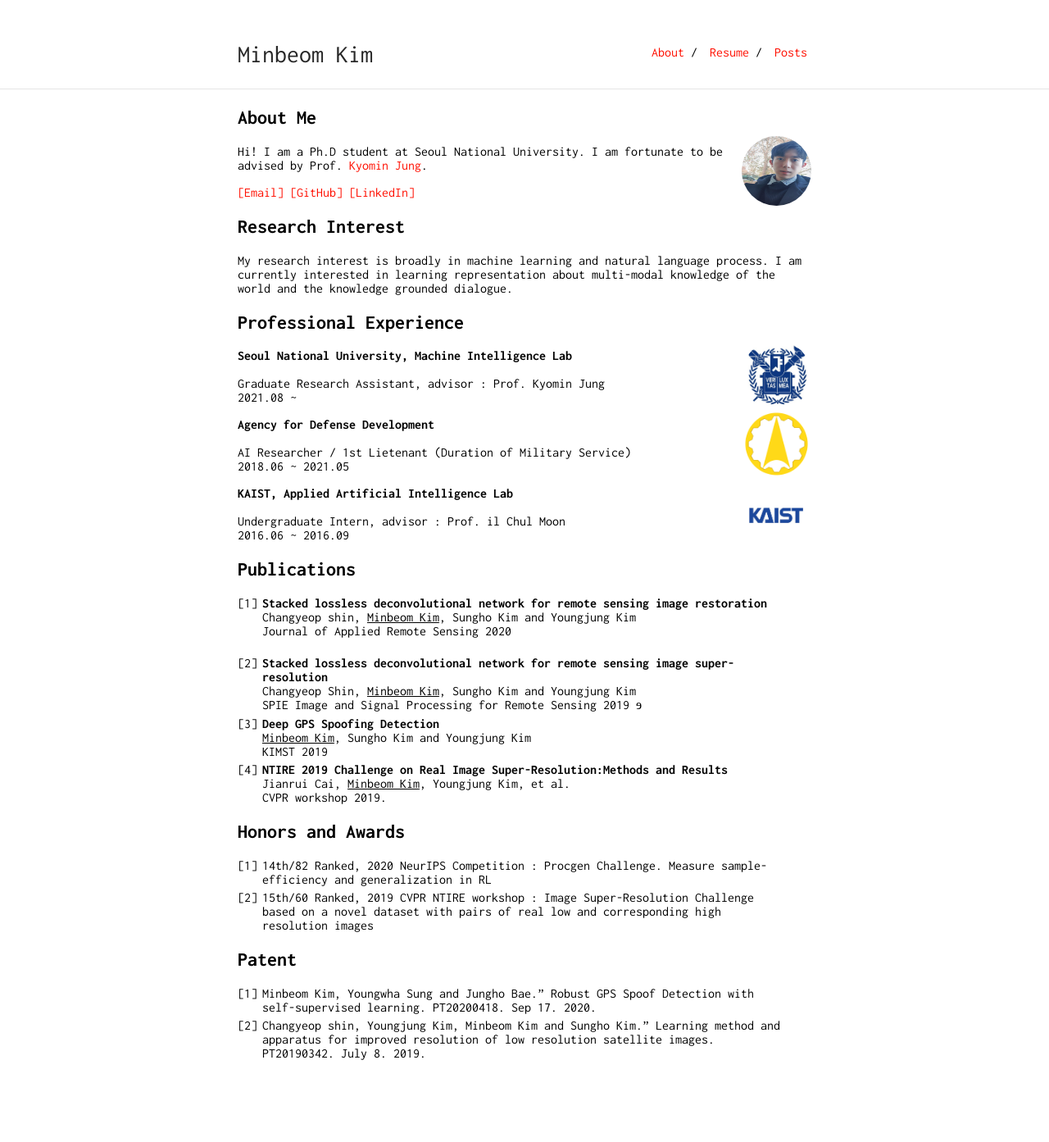
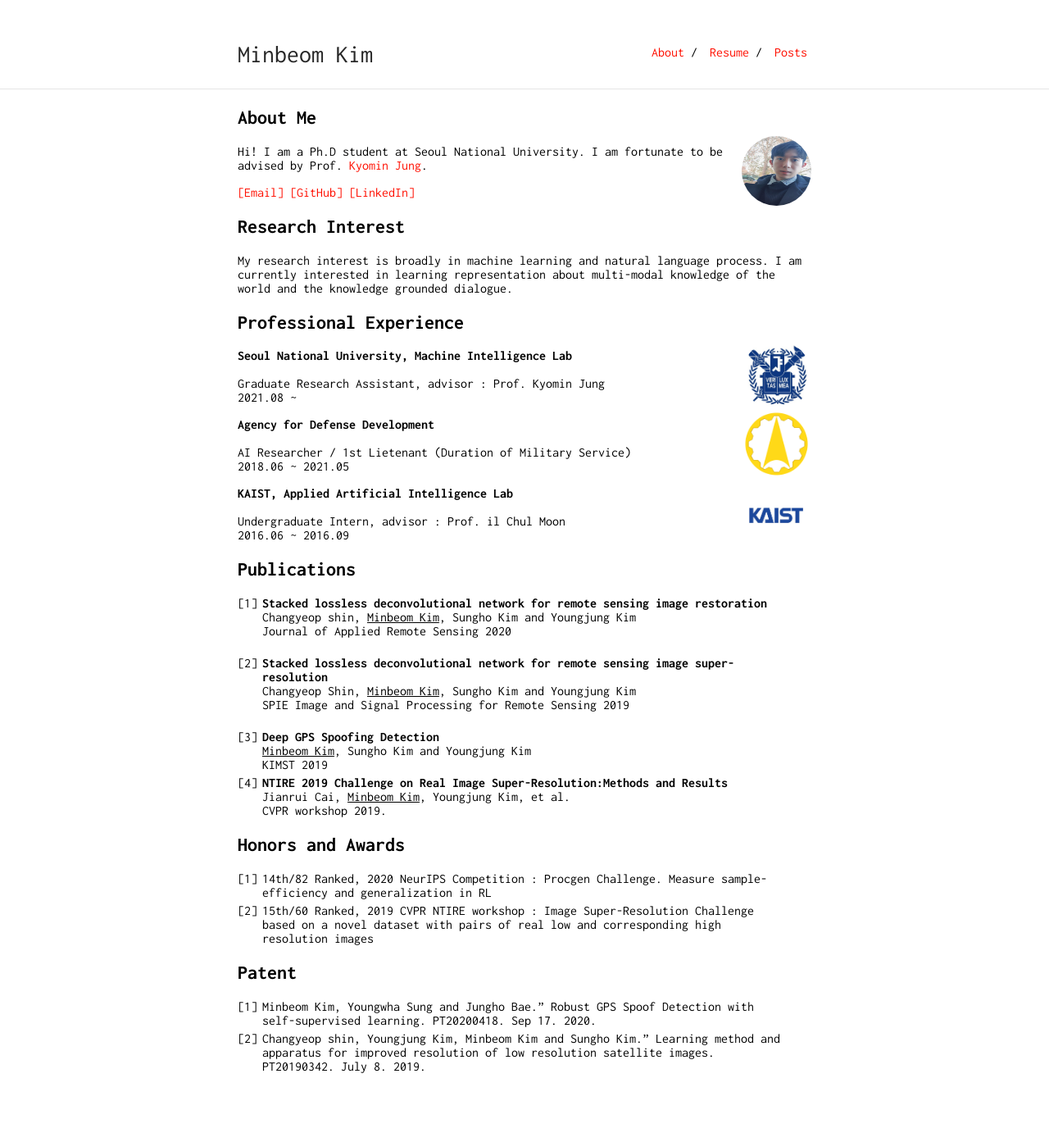
Before and after one commit to minbeomkim/minbeomkim.github.io, a Jekyll site: the page built from index.md, in a window 1280 px wide. Shown: the whole page at 82% size. Built offline with Jekyll 4.4.1, drawn with Linux system fonts in a browser that asks for light colours; our own code applies the rules of GitHub Pages for plain Markdown files; part of the change alters nothing that is shown.

```diff
--- a/index.md
+++ b/index.md
@@ -45,7 +45,7 @@ Undergraduate Intern, advisor : Prof. il Chul Moon <br/>
    Journal of Applied Remote Sensing 2020 &nbsp;&nbsp;&nbsp;&nbsp;&nbsp;&nbsp;&nbsp;&nbsp;&nbsp;&nbsp;&nbsp;&nbsp;&nbsp;&nbsp;&nbsp;&nbsp;&nbsp;&nbsp;&nbsp;&nbsp;&nbsp;&nbsp;&nbsp;&nbsp;&nbsp;&nbsp;&nbsp;&nbsp;&nbsp;&nbsp;&nbsp;&nbsp;&nbsp;&nbsp;&nbsp;&nbsp;&nbsp;&nbsp;&nbsp;&nbsp;&nbsp;&nbsp;&nbsp;&nbsp;&nbsp;&nbsp;&nbsp;&nbsp;&nbsp;&nbsp;&nbsp;&nbsp;&nbsp;&nbsp;&nbsp;&nbsp;&nbsp;&nbsp;&nbsp;&nbsp;&nbsp;&nbsp;&nbsp;&nbsp;&nbsp;&nbsp;&nbsp;&nbsp;&nbsp;
 2. __Stacked lossless deconvolutional network for remote sensing image super-resolution__<br/>
    Changyeop Shin, <u>Minbeom Kim</u>, Sungho Kim and Youngjung Kim<br/>
-   SPIE Image and Signal Processing for Remote Sensing 2019  &#600;
+   SPIE Image and Signal Processing for Remote Sensing 2019 &nbsp;&nbsp;&nbsp;&nbsp;&nbsp;&nbsp;&nbsp;&nbsp;&nbsp;&nbsp;&nbsp;&nbsp;&nbsp;&nbsp;&nbsp;&nbsp;&nbsp;&nbsp;&nbsp;&nbsp;&nbsp;&nbsp;&nbsp;&nbsp;&nbsp;&nbsp;&nbsp;&nbsp;&nbsp;&nbsp;&nbsp;&nbsp;&nbsp;&nbsp;&nbsp;&nbsp;&nbsp;&nbsp;&nbsp;&nbsp;&nbsp;&nbsp;&nbsp;&nbsp;&nbsp;&nbsp;&nbsp;&nbsp;&nbsp;&nbsp;&nbsp;&nbsp;&nbsp;&nbsp;&nbsp;
 3. __Deep GPS Spoofing Detection__<br/>
    <u>Minbeom Kim</u>, Sungho Kim and Youngjung Kim<br/>
    KIMST 2019
```
